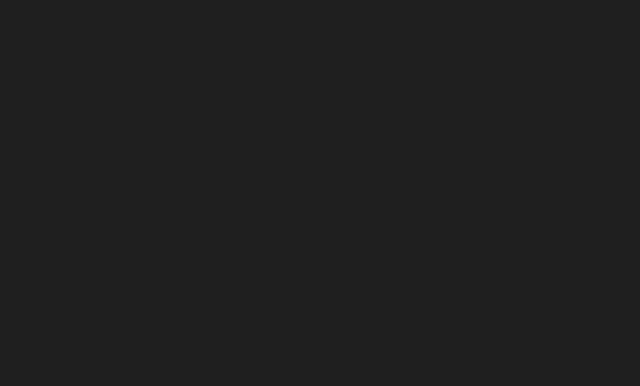
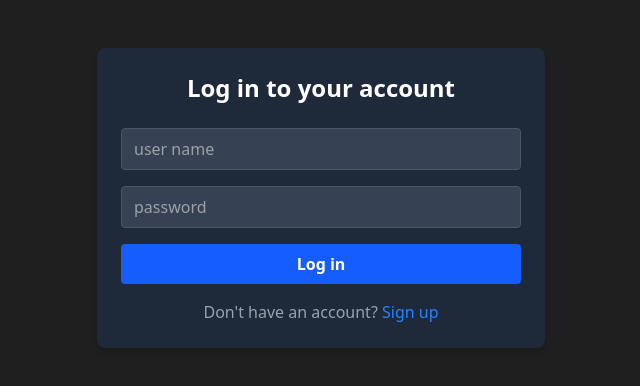
Before and after one commit to Viiico/Akari, a Nuxt app: page /Login in a window 1280 px wide. Before the commit this address had no page. Shown: the top 386 px of the page, without its empty margins (319-959 px from the left). Built offline with nearby package versions, Linux system fonts and the light colour scheme.

Commit message:
Add files via upload
Plik strony logowania do ograniczenia dostępu do Leaderboards.

```diff
--- /dev/null
+++ b/app/pages/Login.vue
@@ -0,0 +1,74 @@
+<template>
+  <div class="p-6 max-w-md mx-auto mt-12 bg-gray-800 rounded-lg shadow-md text-white">
+    <h1 class="text-2xl font-bold mb-6 text-center">Log in to your account</h1>
+
+    <form @submit.prevent="handleLogin" class="flex flex-col gap-4">
+      <!-- user name field -->
+      <input
+        v-model="username"
+        type="text"
+        placeholder="user name"
+        required
+        class="px-3 py-2 rounded bg-gray-700 text-white border border-gray-600 focus:outline-none focus:border-blue-500"
+      />
+
+      <!-- password field -->
+      <input
+        v-model="password"
+        type="password"
+        placeholder="password"
+        required
+        class="px-3 py-2 rounded bg-gray-700 text-white border border-gray-600 focus:outline-none focus:border-blue-500"
+      />
+
+      <!-- login button -->
+      <button
+        type="submit"
+        class="px-4 py-2 bg-blue-600 hover:bg-blue-700 rounded font-semibold"
+      >
+        Log in
+      </button>
+    </form>
+
+    <!-- registration link-->
+    <p class="mt-4 text-center text-gray-400">
+      Don't have an account?
+      <NuxtLink to="/register" class="text-blue-500 hover:underline">Sign up</NuxtLink>
+    </p>
+
+
+    <p v-if="error" class="text-red-500 mt-2 text-center">{{ error }}</p>
+  </div>
+
+</template>
+
+<script setup>
+import { ref } from 'vue';
+import { useRouter } from 'vue-router';
+
+const username = ref('');
+const password = ref('');
+const error = ref('');
+const router = useRouter();
+
+const handleLogin = async () => {
+  error.value = '';
+
+  try {
+    const res = await $fetch('/api/auth/login', {
+      method: 'POST',
+      body: { username: username.value, password: password.value }
+    });
+
+    if (res.success) {
+
+      localStorage.setItem('user', JSON.stringify(res.user));
+      router.push('/Leaderboards');
+    } else {
+      error.value = res.message || 'Incorrect login details!';
+    }
+  } catch (err) {
+    error.value = err?.message || 'Login error!';
+  }
+};
+</script>
```
